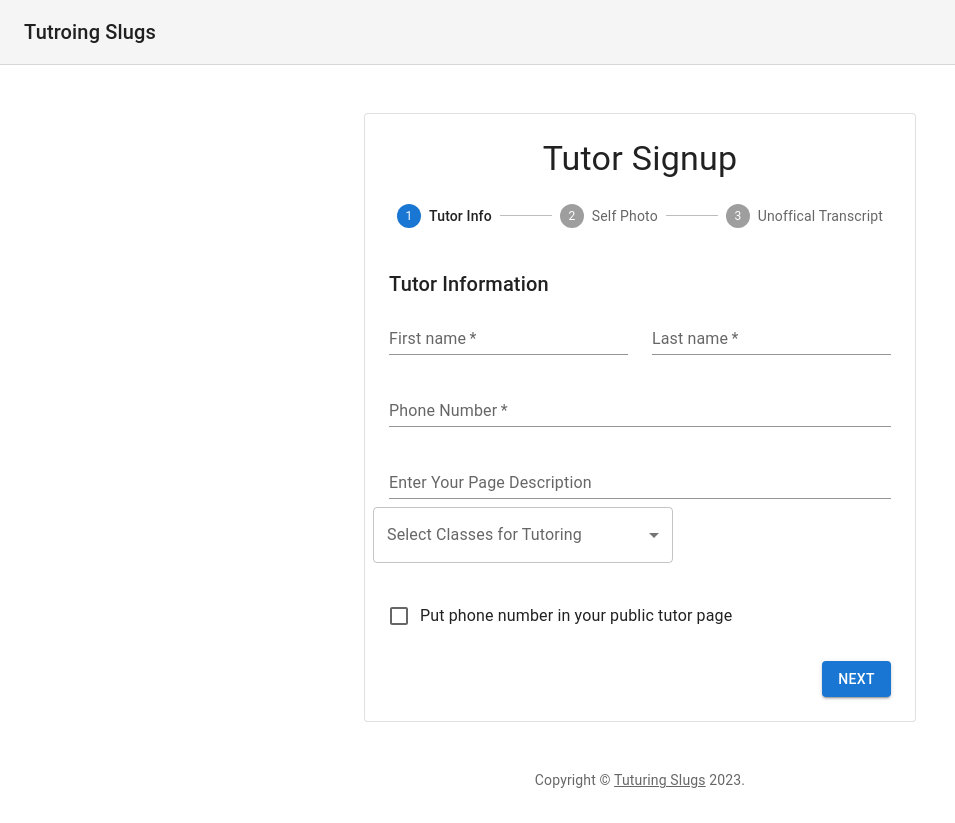
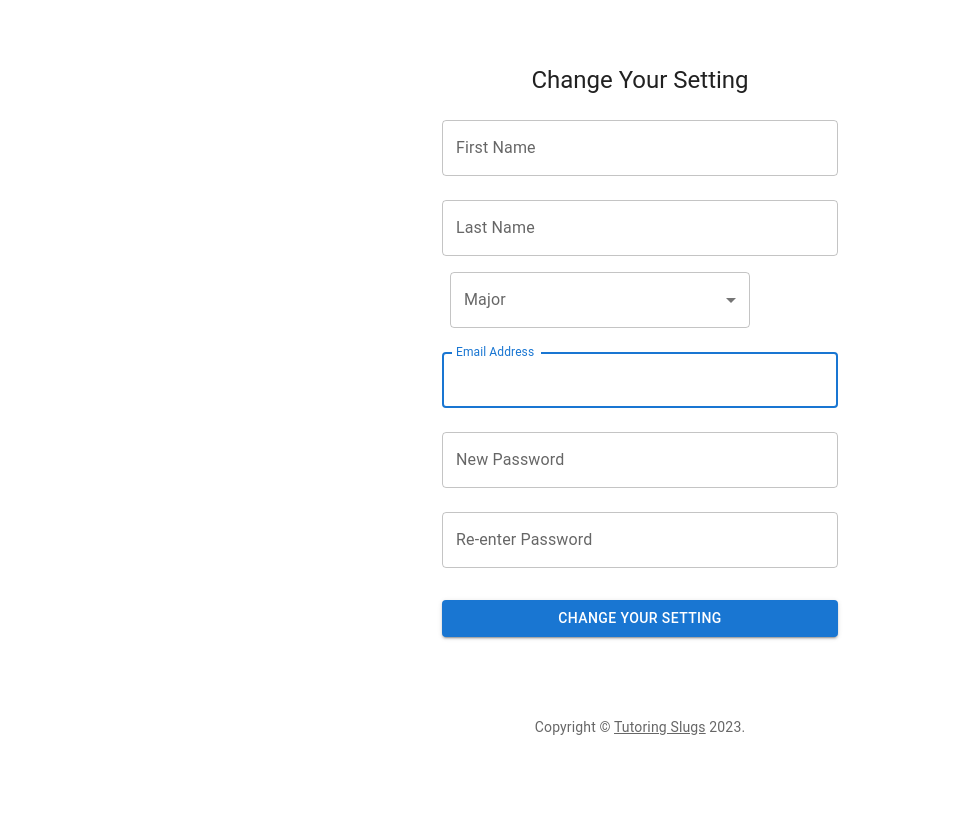
Before and after one commit to Ataru2002/TutoringSlugs, a React (Create React App) app: page / in a window 1280 px wide. Shown: the whole page, without its empty margins (0-955 px from the left). After the commit the page ends 800 px from the top, so only its background shows below. Built offline with nearby package versions, Linux system fonts and the light colour scheme.

Commit message:
added the change your setting page for students

```diff
--- a/src/index.js
+++ b/src/index.js
@@ -7,6 +7,7 @@
 import SignUpSide from './pages/SignUpSide';
 import Tutorforms from './pages/tutor_forms/Tutorforms';
 import Stepper from './pages/tutor_forms/Stepper';
+import ChangeSetting from './pages/ChangeSetting';
 
 
 
@@ -16,8 +17,8 @@
     {/* <SignUpSide />
     <SignInSide /> */}
     {/* <Tutorforms /> */}
-    <Stepper />
-
+    {/* <Stepper /> */}
+    <ChangeSetting />
   </React.StrictMode>
 );
 
--- /dev/null
+++ b/src/pages/ChangeSetting.js
@@ -0,0 +1,115 @@
+import * as React from 'react';
+import Avatar from '@mui/material/Avatar';
+import Button from '@mui/material/Button';
+import CssBaseline from '@mui/material/CssBaseline';
+import TextField from '@mui/material/TextField';
+import FormControlLabel from '@mui/material/FormControlLabel';
+import Checkbox from '@mui/material/Checkbox';
+import Link from '@mui/material/Link';
+import Grid from '@mui/material/Grid';
+import Box from '@mui/material/Box';
+import Typography from '@mui/material/Typography';
+import Container from '@mui/material/Container';
+import { createTheme, ThemeProvider } from '@mui/material/styles';
+import DropDown from '../components/Dropdownmajor';
+
+function Copyright(props) {
+  return (
+    <Typography variant="body2" color="text.secondary" align="center" {...props}>
+      {'Copyright © '}
+      <Link color="inherit" href="https://mui.com/">
+        Tutoring Slugs
+      </Link>{' '}
+      {new Date().getFullYear()}
+      {'.'}
+    </Typography>
+  );
+}
+
+const defaultTheme = createTheme();
+
+export default function ChangeSetting() {
+  const handleSubmit = (event) => {
+    event.preventDefault();
+    const data = new FormData(event.currentTarget);
+    console.log({
+      email: data.get('email'),
+      password: data.get('password'),
+    });
+  };
+
+  return (
+    <ThemeProvider theme={defaultTheme}>
+      <Container component="main" maxWidth="xs">
+        <CssBaseline />
+        <Box
+          sx={{
+            marginTop: 8,
+            display: 'flex',
+            flexDirection: 'column',
+            alignItems: 'center',
+          }}
+        >
+          <Typography component="h1" variant="h5">
+            Change Your Setting
+          </Typography>
+          <Box component="form" onSubmit={handleSubmit} noValidate sx={{ mt: 1 }}>
+            <TextField
+              margin="normal"
+              fullWidth
+              name="First Name"
+              label="First Name"
+              type="First Name"
+              id="First Name"
+              autoComplete="First Name"
+            />
+            <TextField
+              margin="normal"
+              fullWidth
+              name="Last Name"
+              label="Last Name"
+              type="Last Name"
+              id="Last Name"
+              autoComplete="Last Name"
+            />
+            <DropDown />
+            <TextField
+              margin="normal"
+              fullWidth
+              id="email"
+              label="Email Address"
+              name="email"
+              autoComplete="email"
+              autoFocus
+            />
+            <TextField
+              margin="normal"
+              fullWidth
+              name="new_password"
+              label="New Password"
+              type="password"
+              id="password"
+            />
+            <TextField
+              margin="normal"
+              fullWidth
+              name="reenter_password"
+              label="Re-enter Password"
+              type="password"
+              id="password"
+            />
+            <Button
+              type="submit"
+              fullWidth
+              variant="contained"
+              sx={{ mt: 3, mb: 2 }}
+            >
+              Change your setting
+            </Button>
+          </Box>
+        </Box>
+        <Copyright sx={{ mt: 8, mb: 4 }} />
+      </Container>
+    </ThemeProvider>
+  );
+}
```
